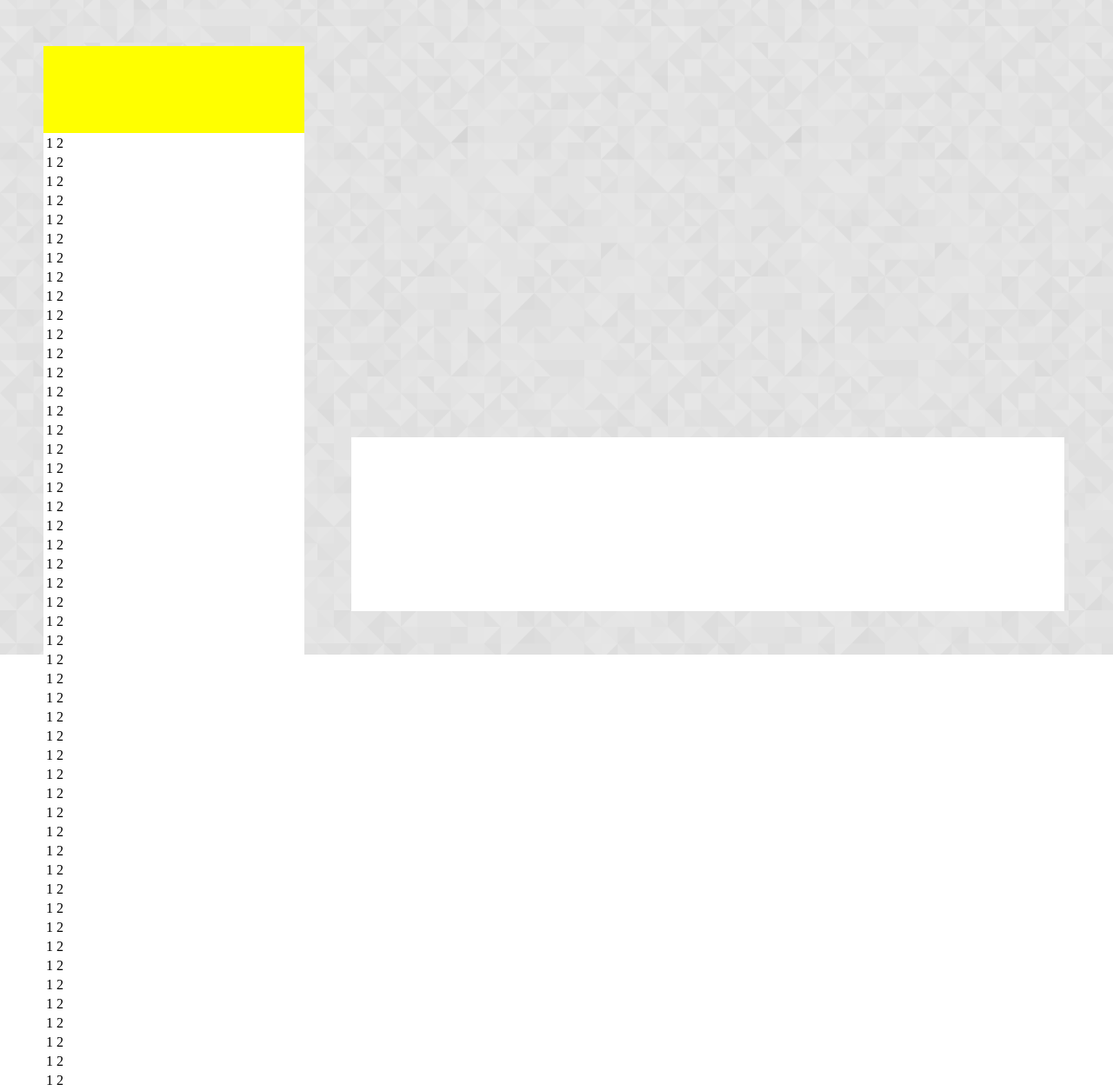
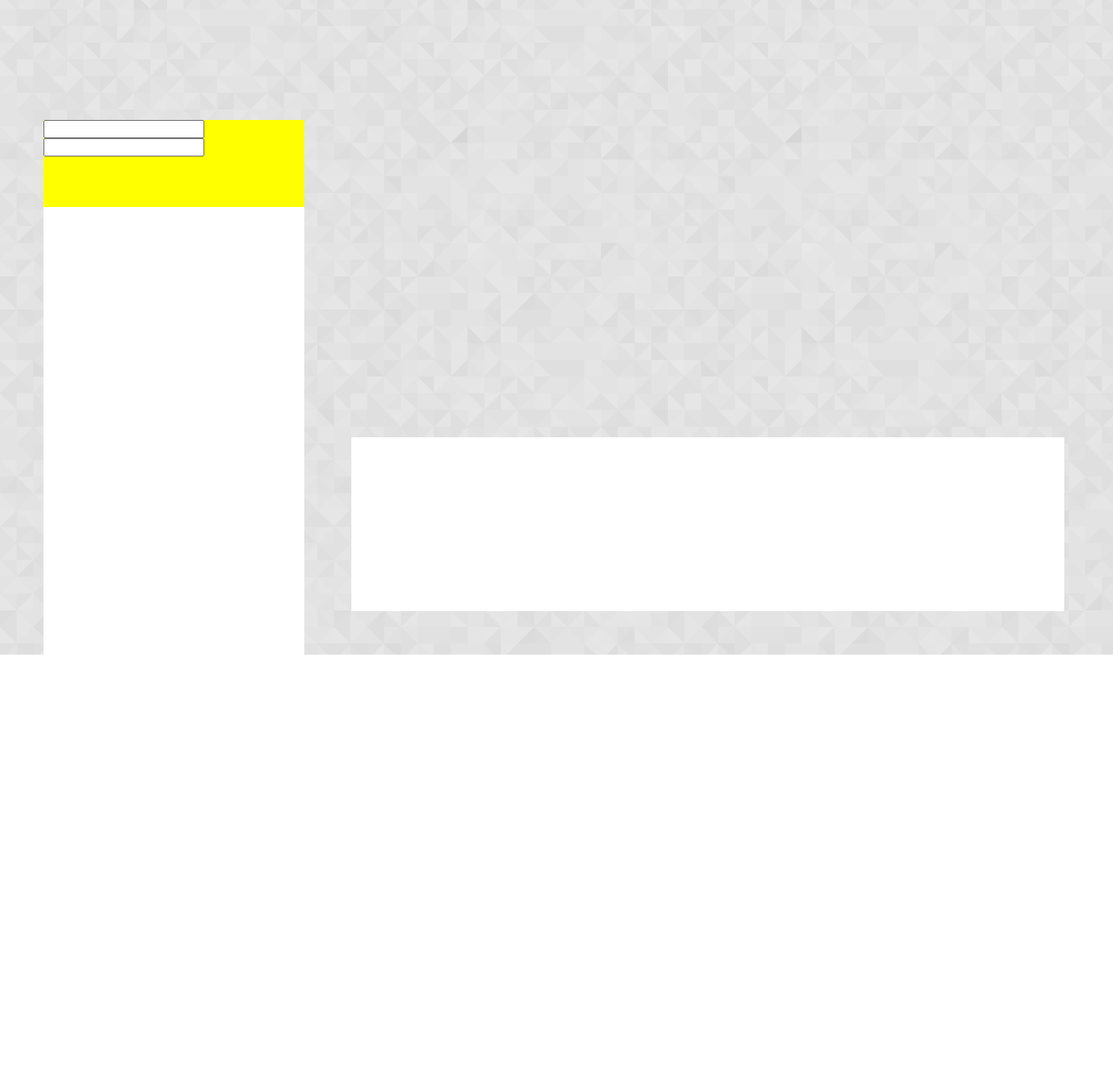
Before and after one commit to willthamic/Curve, a plain HTML site: page index.html in a window 1280 px wide. Shown: the part 47-1302 px from the top of the page at 87% size. After the commit the page ends 885 px from the top, so only its background shows below. Drawn offline with nearby package versions, Linux system fonts and the light colour scheme.

Commit message:
removed table
removed table

```diff
--- a/index.html
+++ b/index.html
@@ -20,213 +20,11 @@
 		<div class="left-container">
 			<div class="left-flex-container">
 				<div class="input-container">
-
+					<input>
+					<input>
 				</div>
 				<div class="table-container">
-					<div class="table-container2">
-						<table>
-							<tr>
-								<td>1</td>
-								<td>2</td>
-							</tr>
-							<tr>
-								<td>1</td>
-								<td>2</td>
-							</tr>
-							<tr>
-								<td>1</td>
-								<td>2</td>
-							</tr>
-							<tr>
-								<td>1</td>
-								<td>2</td>
-							</tr>
-							<tr>
-								<td>1</td>
-								<td>2</td>
-							</tr>
-							<tr>
-								<td>1</td>
-								<td>2</td>
-							</tr>
-							<tr>
-								<td>1</td>
-								<td>2</td>
-							</tr>
-							<tr>
-								<td>1</td>
-								<td>2</td>
-							</tr>
-							<tr>
-								<td>1</td>
-								<td>2</td>
-							</tr>
-							<tr>
-								<td>1</td>
-								<td>2</td>
-							</tr>
-							<tr>
-								<td>1</td>
-								<td>2</td>
-							</tr>
-							<tr>
-								<td>1</td>
-								<td>2</td>
-							</tr>
-							<tr>
-								<td>1</td>
-								<td>2</td>
-							</tr>
-							<tr>
-								<td>1</td>
-								<td>2</td>
-							</tr>
-							<tr>
-								<td>1</td>
-								<td>2</td>
-							</tr>
-							<tr>
-								<td>1</td>
-								<td>2</td>
-							</tr>
-							<tr>
-								<td>1</td>
-								<td>2</td>
-							</tr>
-							<tr>
-								<td>1</td>
-								<td>2</td>
-							</tr>
-							<tr>
-								<td>1</td>
-								<td>2</td>
-							</tr>
-							<tr>
-								<td>1</td>
-								<td>2</td>
-							</tr>
-							<tr>
-								<td>1</td>
-								<td>2</td>
-							</tr>
-							<tr>
-								<td>1</td>
-								<td>2</td>
-							</tr>
-							<tr>
-								<td>1</td>
-								<td>2</td>
-							</tr>
-							<tr>
-								<td>1</td>
-								<td>2</td>
-							</tr>
-							<tr>
-								<td>1</td>
-								<td>2</td>
-							</tr>
-							<tr>
-								<td>1</td>
-								<td>2</td>
-							</tr>
-							<tr>
-								<td>1</td>
-								<td>2</td>
-							</tr>
-							<tr>
-								<td>1</td>
-								<td>2</td>
-							</tr>
-							<tr>
-								<td>1</td>
-								<td>2</td>
-							</tr>
-							<tr>
-								<td>1</td>
-								<td>2</td>
-							</tr>
-							<tr>
-								<td>1</td>
-								<td>2</td>
-							</tr>
-							<tr>
-								<td>1</td>
-								<td>2</td>
-							</tr>
-							<tr>
-								<td>1</td>
-								<td>2</td>
-							</tr>
-							<tr>
-								<td>1</td>
-								<td>2</td>
-							</tr>
-							<tr>
-								<td>1</td>
-								<td>2</td>
-							</tr>
-							<tr>
-								<td>1</td>
-								<td>2</td>
-							</tr>
-							<tr>
-								<td>1</td>
-								<td>2</td>
-							</tr>
-							<tr>
-								<td>1</td>
-								<td>2</td>
-							</tr>
-							<tr>
-								<td>1</td>
-								<td>2</td>
-							</tr>
-							<tr>
-								<td>1</td>
-								<td>2</td>
-							</tr>
-							<tr>
-								<td>1</td>
-								<td>2</td>
-							</tr>
-							<tr>
-								<td>1</td>
-								<td>2</td>
-							</tr>
-							<tr>
-								<td>1</td>
-								<td>2</td>
-							</tr>
-							<tr>
-								<td>1</td>
-								<td>2</td>
-							</tr>
-							<tr>
-								<td>1</td>
-								<td>2</td>
-							</tr>
-							<tr>
-								<td>1</td>
-								<td>2</td>
-							</tr>
-							<tr>
-								<td>1</td>
-								<td>2</td>
-							</tr>
-							<tr>
-								<td>1</td>
-								<td>2</td>
-							</tr>
-							<tr>
-								<td>1</td>
-								<td>2</td>
-							</tr>
-							<tr>
-								<td>1</td>
-								<td>2</td>
-							</tr>
-						</table>
-					</div>
+
 				</div>
 			</div>
 		</div>
```
